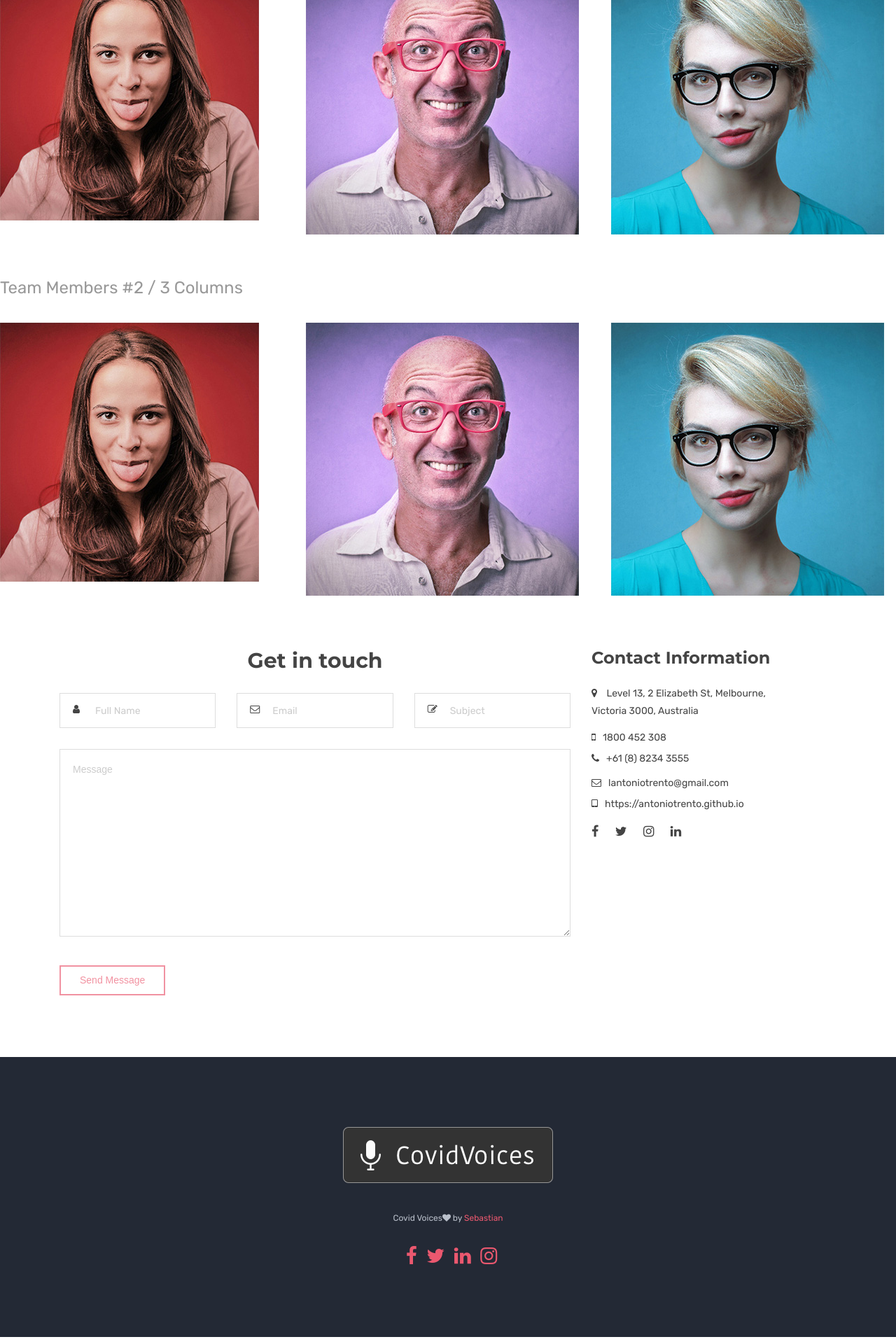
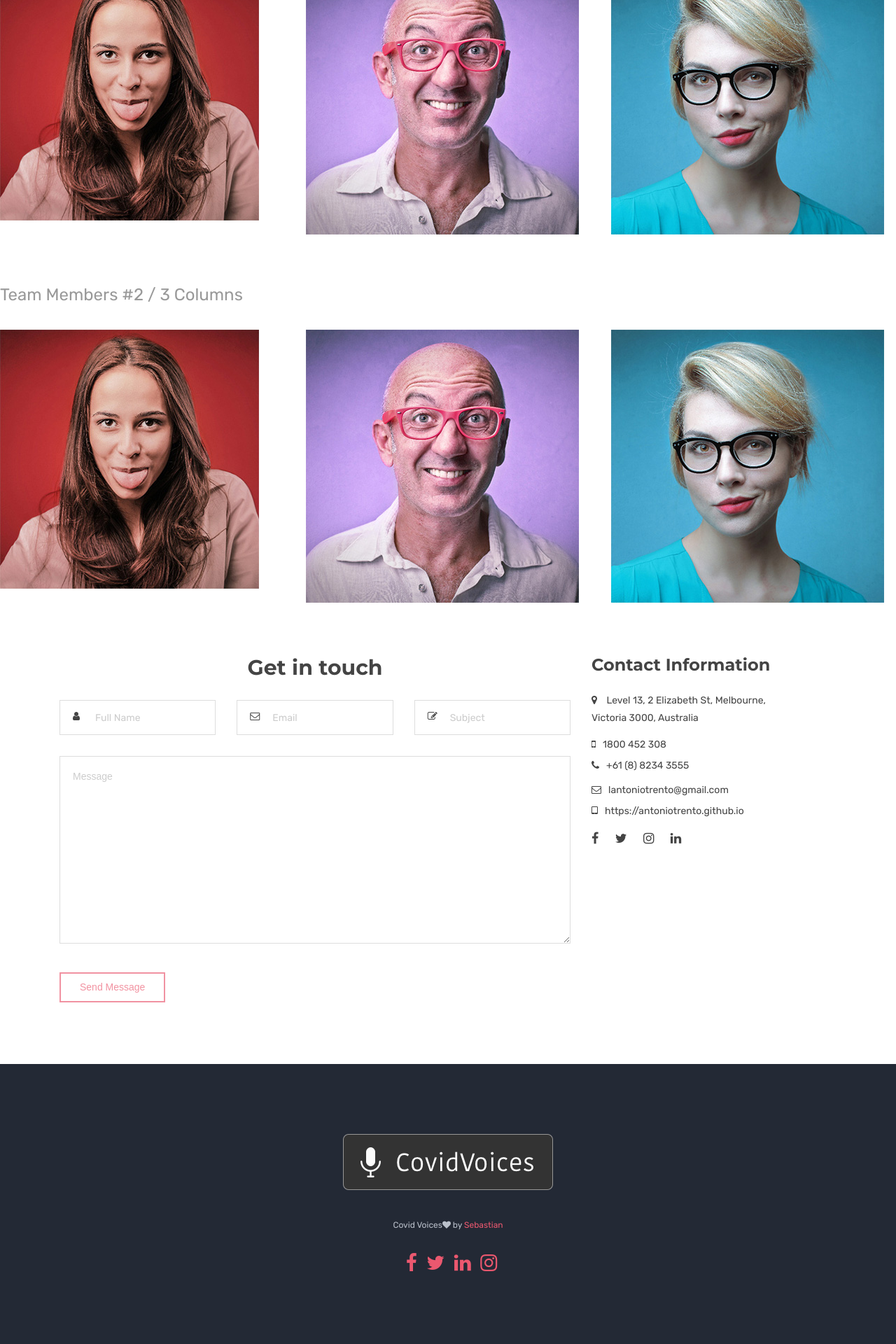
Before and after one commit to covidvoices/covidvoices.github.io, a Jekyll site: the page built from index.html, in a window 1280 px wide. Shown: the part 2125-4045 px from the top of the page at 70% size. Built offline with Jekyll 4.4.1, drawn with Linux system fonts in a browser that asks for light colours.

Commit message:
var1 and var2, files processed

```diff
--- a/index.html
+++ b/index.html
@@ -163,7 +163,7 @@
               <!-- End Service Icon 6 -->
             </div>
 	    </div>
-            <div class="mb-60"></div>
+      <div class="mb-60"></div>
 
       <div class="mb-60"></div>
       <div id="counter">
@@ -202,7 +202,7 @@
       </div>
 
       <div class="mb-60"></div>
-
+      <div class="mb-60"></div>
       <!-- Team Members 03 -->
       <div class="team-members-tow mtb-50">
         <div class="sub-title">
@@ -276,7 +276,7 @@
         </div>
       </div>
       <!-- End Team Members 03 -->
-
+      <div class="mb-60"></div>
       <!-- Team Members 03 -->
       <div class="team-members-tow mtb-50">
         <div class="sub-title">
```
